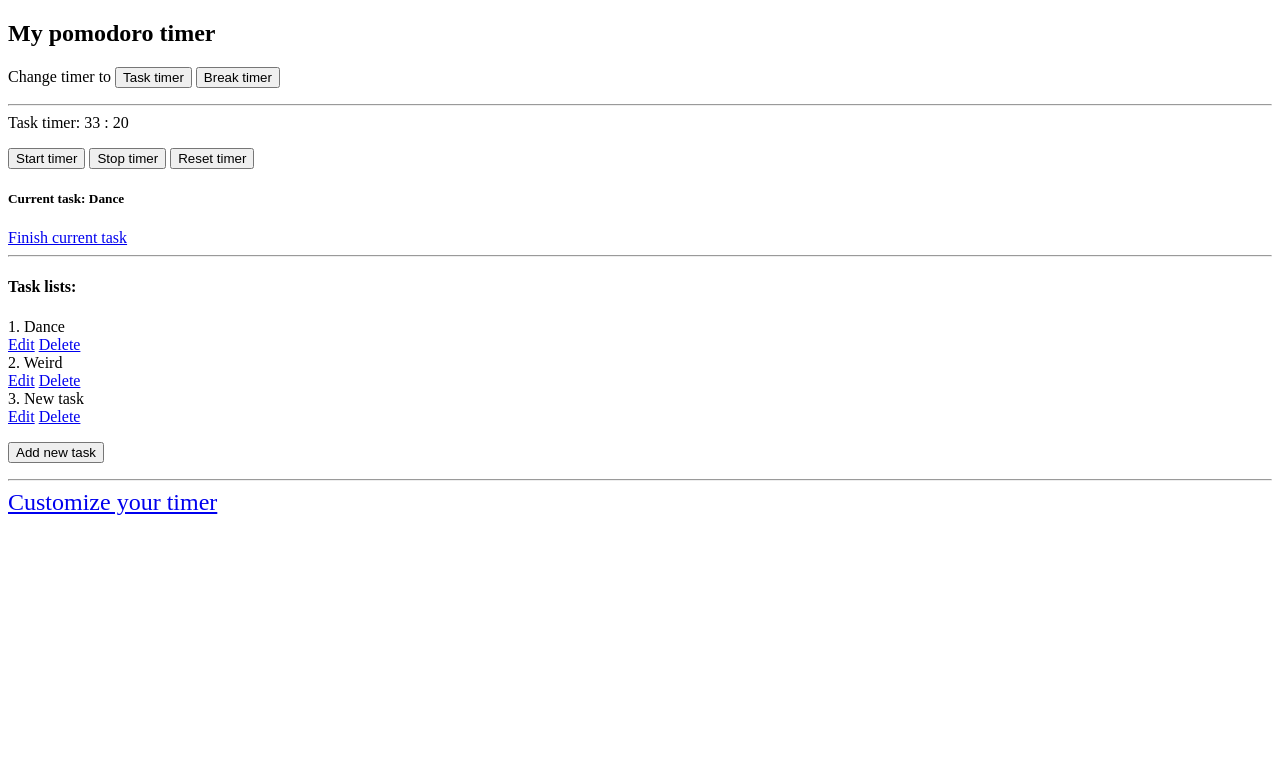
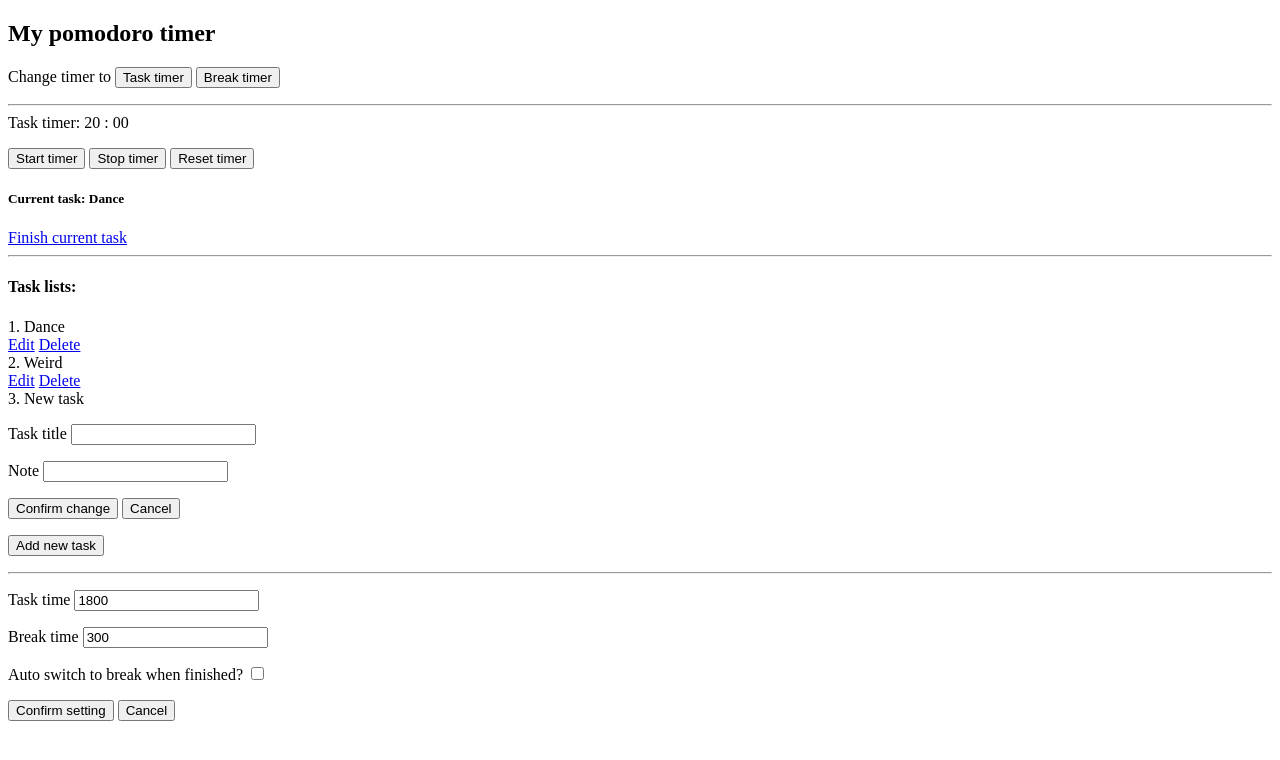
Before and after one commit to anhquangsjsu/team3_cs131, a Flask app: page /timer in a window 1280 px wide. Shown: the part 26-786 px from the top of the page. Run offline with Flask 2, Linux system fonts and the light colour scheme; a user stored in the database is signed in; data comes from the database, SQL or seed files in the repository; both versions use the stored data as it was after the commit.

Commit message:
Added final version of customization feature, changed conditions for the forms in route to be triggered when user click different submission form fields

```diff
--- a/myapp/forms.py
+++ b/myapp/forms.py
@@ -19,7 +19,7 @@ class ChangeTimerForm(FlaskForm):
     break_timer = SubmitField('Break timer')
 
 class AddTaskForm(FlaskForm):
-    title = StringField('Task title', validators=[DataRequired()])
+    title = StringField('Task title')
     note = StringField('Note')
     add_task = SubmitField('Add task')
     cancel = SubmitField('Cancel')
@@ -46,6 +46,7 @@ class TimerSettingForm(FlaskForm):
     auto_break = BooleanField('Auto switch to break when finished?')
     confirm = SubmitField("Confirm setting")
     cancel = SubmitField("Cancel")
+
 class AddFlashcardForm(FlaskForm):
     title = StringField('Title', validators=[DataRequired()])
     description = StringField('Description')
--- a/myapp/routes.py
+++ b/myapp/routes.py
@@ -12,7 +12,7 @@ from flask_login import current_user, login_user, logout_user, login_required
     #default options
 maxTime = 2000
 breakTime = 300
-timerRemain = maxTime
+timerRemain = -99
 timerLeft = maxTime
 timerStopped = False
 autoBreak = False
@@ -46,13 +46,14 @@ class Timer():
             while (not timerStopped and timerRemain > 0):
                 timerRemain -= 1
                 time.sleep(1)
-            self.stop()
-            timerMessage = "Timer is done!"
-            self.reset()
-            if autoBreak and timerType ==  'task timer':
-                timerType = 'break timer'
-                self.change_time(current_user.break_timer)
-                refreshTimerPage()
+            if timerRemain <= 0:
+                self.stop()
+                timerMessage = "Timer is done!"
+                self.reset()
+                if autoBreak and timerType ==  'task timer':
+                    timerType = 'break timer'
+                    self.change_time(current_user.break_timer)
+                    refreshTimerPage()
 
         def reset(self):
             global timerRemain
@@ -61,6 +62,7 @@ class Timer():
         def stop(self):
             global timerStopped
             global timerMessage
+            global timerRemain
             timerMessage = "Timer stopped"
             timerStopped = True
 
@@ -180,6 +182,7 @@ def timer():
     global autoBreak
     global timerMessage
     global timerSetting
+    global timerRemain
     u =  User.query.filter_by(username = current_user.username).first()
     tasks = u.tasks.filter_by(finished = False).all()
     if tasks:
@@ -187,17 +190,21 @@ def timer():
 
     #more code about the timer are put here, this is Quang's section
     #initialize the timer with user's settings
+
     if timerType == 'task timer':
+        if timerRemain == -99:
+            timerRemain = u.task_timer
         timer = Timer(u.task_timer) #1800s by default if not set
     else:
+        if timerRemain == -99:
+            timerRemain = u.break_timer
         timer = Timer(u.break_timer) #300s by default
     autoBreak = u.auto_break #False by default
-
      #timer controller
     if timer_form.validate_on_submit():
         if timer_form.start_timer.data: #if user hit start timer
             timer.start()
-        elif timer_form.stop_timer.data: #if user hit stop timer
+        elif timer_form.stop_timer.data and not timerStopped: #if user hit stop timer
             timer.stop()
             refreshTimerPage()
         elif timer_form.reset_timer.data: #if user hit reset timer
@@ -219,26 +226,28 @@ def timer():
         adding = True
         refreshTimerPage()
 
-    if add_task_form.validate_on_submit():
+    if add_task_form.validate_on_submit() and adding:
         if add_task_form.add_task.data:
-            adding= False
             t = Task(title = add_task_form.title.data,
                     note = add_task_form.note.data,
                     finished = False,
                     date_started = date.today())
             u =  User.query.filter_by(username = current_user.username).first()
             if u != None:
-                u.tasks.append(t)
-                db.session.add(t)
-                db.session.commit()
+                if add_task_form.title.data != '':
+                    u.tasks.append(t)
+                    db.session.add(t)
+                    db.session.commit()
+                    adding= False
         elif add_task_form.cancel.data:
+            adding = False
             add_task_form.title = ''
             add_task_form.note = ''
         return redirect('/timer')
 
+
     #edit task controller
-    if edit_task_form.validate_on_submit():
-        editing = False
+    if edit_task_form.validate_on_submit() and editing:
         if edit_task_form.confirm.data:
             u =  User.query.filter_by(username = current_user.username).first()
             if u != None:
@@ -248,11 +257,16 @@ def timer():
                         task.title = edit_task_form.title.data
                         task.note = edit_task_form.note.data
                         db.session.commit()
-        editTaskID = 99999999
-        return redirect('/timer')
+                        editing = False
+                        editTaskID = 99999999
+                        return redirect('/timer')
+        elif edit_task_form.cancel.data:
+            editing = False
+            editTaskID = 99999999
+            return redirect('/timer')
 
     #timer setting controller
-    if timer_setting_form.validate_on_submit():
+    if timer_setting_form.validate_on_submit() and timerSetting:
         timerSetting = False
         if timer_setting_form.confirm.data:
             u =  User.query.filter_by(username = current_user.username).first()
@@ -260,9 +274,15 @@ def timer():
                 u.task_timer = timer_setting_form.task_time.data
                 u.break_timer = timer_setting_form.break_time.data
                 u.auto_break = timer_setting_form.auto_break.data
-                print("here")
                 db.session.commit()
-        return redirect('/timer')
+                if timerType == 'task timer':
+                    timer.change_time(u.task_timer)
+                else:
+                    timer.change_time(u.break_timer)
+                autoBreak = u.auto_break
+                return redirect('/timer')
+        elif timer_setting_form.cancel.data:
+            return redirect('/timer')
 
     return render_template("timer.html",
                             timer = timer,
--- a/myapp/templates/timer.html
+++ b/myapp/templates/timer.html
@@ -13,7 +13,7 @@
     <div id="timer_display">
         {{timer_type}}: <span id="time_text" data-time='{{timerRemain}}'></span>
     </div>
-    <form method='post' action="" novalidate>
+    <form method='POST' action="" novalidate>
         {{ timer_form.hidden_tag() }}
         <p>{{timer_form.start_timer()}} {{timer_form.stop_timer()}} {{timer_form.reset_timer()}}</p>
     </form>
@@ -34,7 +34,7 @@
 
             {% if (t.id == editid) and (editing == True) %}
             <form method='POST' novalidate>
-                {{edit_task_form.hidden_tag()}}
+                {{edit_task_form.csrf_token}}
                 <p>{{edit_task_form.title.label}} {{edit_task_form.title()}}</p>
                 <p>{{edit_task_form.note.label}} {{edit_task_form.note()}}</p>
                 <p>{{edit_task_form.confirm()}} {{edit_task_form.cancel()}}</p>
@@ -52,14 +52,14 @@
     {% endif %}
 
     {% if adding %}
-    <form method='post' novalidate>
-        {{add_task_form.hidden_tag()}}
+    <form method='POST' novalidate>
+        {{ add_task_form.csrf_token }}
             <p>{{add_task_form.title.label}}: {{add_task_form.title()}}</p>
             <p>{{add_task_form.note.label}}: {{add_task_form.note()}}</p>
             <p>{{add_task_form.add_task()}} {{add_task_form.cancel()}}</p>
-        </form>
+    </form>
     {% else %}
-    <form method='post' novalidate>
+    <form method='POST' novalidate>
     {{change_to_add.hidden_tag()}}
         <p>{{change_to_add.submit()}}</p>
     </form>
@@ -70,7 +70,7 @@
 <a style="font-size: 1.5em;" href="/timer_setting">Customize your timer</a>
 {% else %}
 <div id="setting-container">
-    <form method='post' novalidate>
+    <form method='POST' novalidate>
     {{ timer_setting_form.hidden_tag() }}
         <p>{{timer_setting_form.task_time.label}}  {{timer_setting_form.task_time()}}</p>
         <p>{{timer_setting_form.break_time.label}}  {{timer_setting_form.break_time()}}</p>
```
Also changed, not shown: myapp/app.db.
